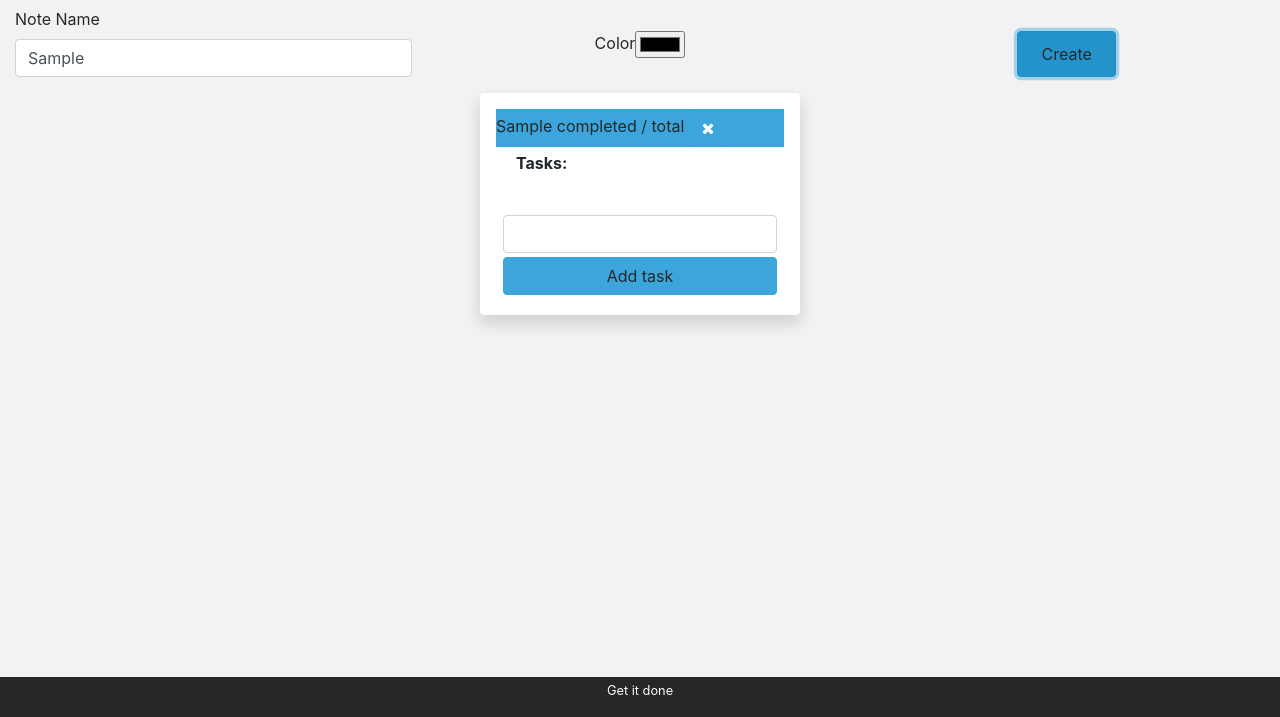
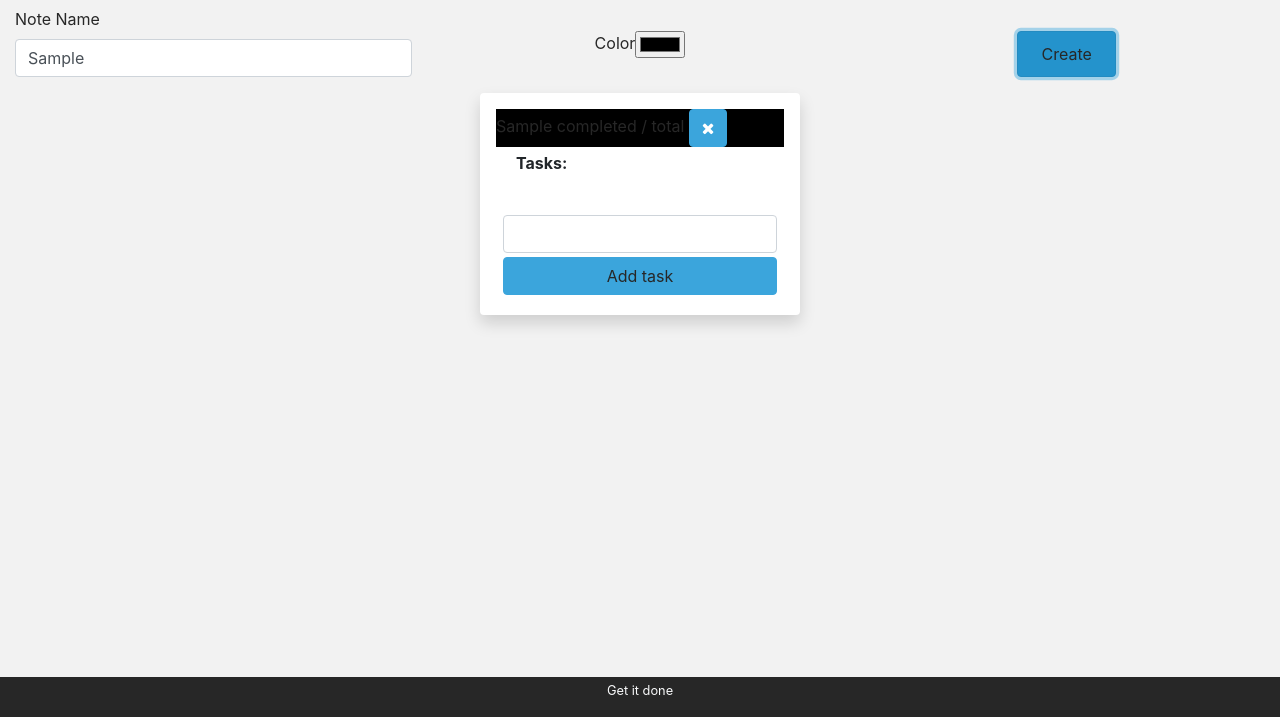
Before and after one commit to annietberry/task-manager, a website with bundled scripts: page index.html in a window 1280 px wide. Both pictures are taken after typing "Sample" into the empty fields and a click on the button "Create". Shown: the part 83-800 px from the top of the page. Built offline with nearby package versions, Linux system fonts and the light colour scheme.

Commit message:
add color

```diff
--- a/app/Controllers/ListsController.js
+++ b/app/Controllers/ListsController.js
@@ -11,8 +11,8 @@ function _draw() {
 
   lists.forEach(list => {
     let tasks = ProxyState.tasks.filter(task => task.list == list.id)
-    template += ` <div class="col-3 m-3 bg-success px-0 shadow p-3 mb-5 bg-white rounded">
-      <div class="bg-primary text-dark">
+    template += ` <div class="col-3 m-3 bg-success px-0 shadow p-3 mb-5 bg-white rounded" >
+      <div class="bg-success text-dark" style=' background-color: ${list.color} !important'>
           ${list.name}
           <span>completed</span>
           <span>/</span>
--- a/index.html
+++ b/index.html
@@ -44,7 +44,7 @@
         <div id="lists" class="row justify-content-around">
             <!-- Notes go here-->
             <!-- Note Template -->
-            <div class="col-3 m-3 bg-success px-0 shadow p-3 mb-5 bg-white rounded">
+            <!-- <div class="col-3 m-3 bg-success px-0 shadow p-3 mb-5 bg-white rounded">
                 <div class="bg-primary text-dark">
                     <b>List Name</b>
                     <span>completed</span>
@@ -75,7 +75,7 @@
                         <button type="submit" class="btn btn-primary btn-block text-dark mt-1"> Add task</button>
                     </form>
                 </div>
-            </div>
+            </div> -->
             <!--END OF NOTE TEMPLATE-->
         </div>
 
```
